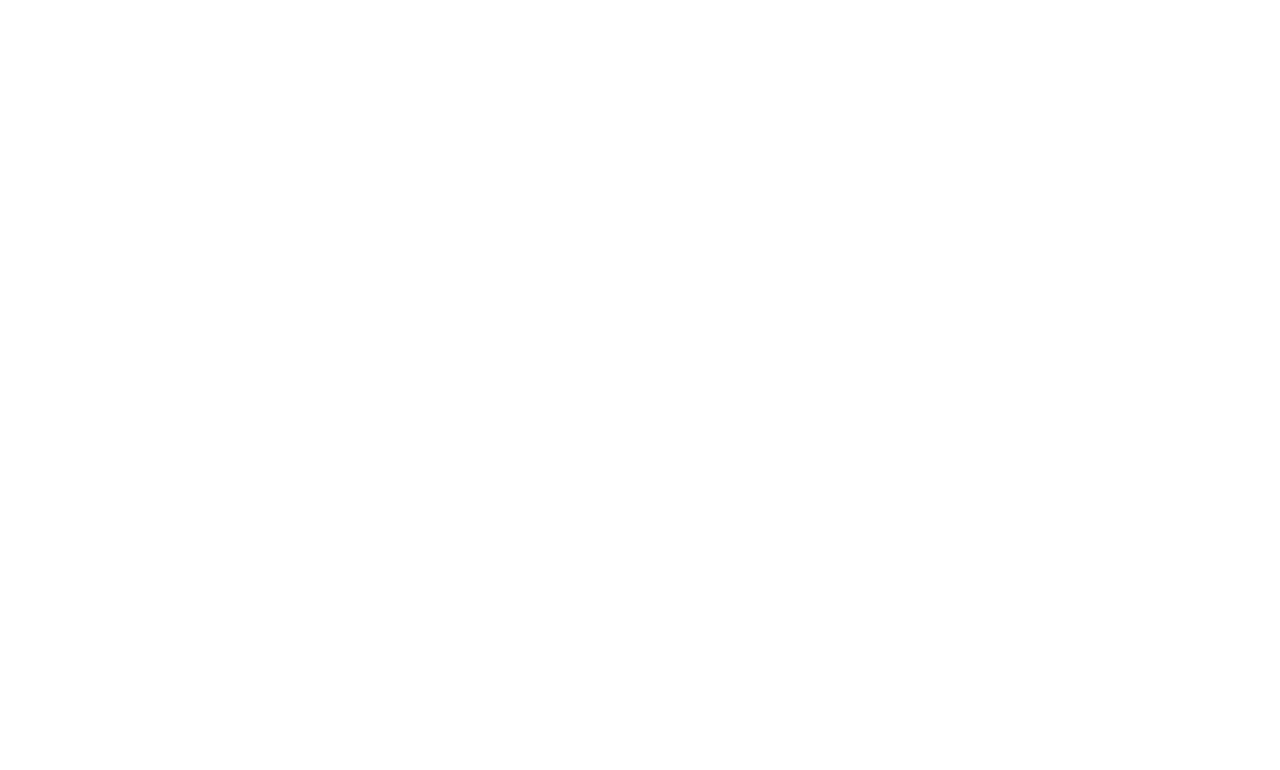
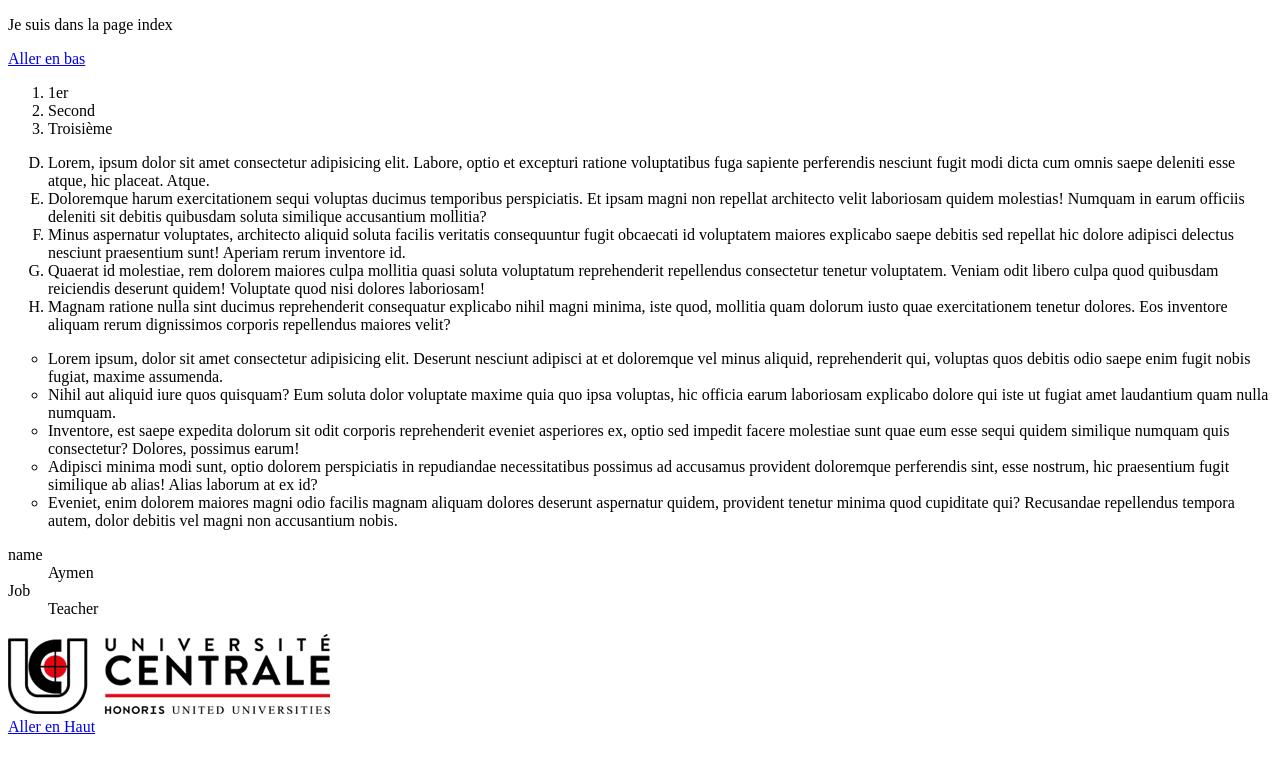
Before and after one commit to aymensellaouti/html52021, a plain HTML site: page index.html in a window 1280 px wide. Drawn offline with Linux system fonts and the light colour scheme.

Commit message:
debut html

```diff
--- a/index.html
+++ b/index.html
@@ -1,12 +1,94 @@
 <!DOCTYPE html>
 <html lang="en">
-<head>
-    <meta charset="UTF-8">
-    <meta name="viewport" content="width=device-width, initial-scale=1.0">
-    <meta name="keywords" content="web, html5, css3">
+  <head>
+    <meta charset="UTF-8" />
+    <meta name="viewport" content="width=device-width, initial-scale=1.0" />
+    <meta name="keywords" content="web, html5, css3" />
+    <!--     <meta http-equiv="refresh" content="5; url=first.html">
+ -->
     <title>Première page</title>
-</head>
-<body>
+  </head>
+  <body>
+    <p id="1stParagraphe">Je suis dans la page index</p>
+    <a href="#Bas">Aller en bas</a>
+    <ol>
+      <li>1er</li>
+      <li>Second</li>
+      <li>Troisième</li>
+    </ol>
+    <ol type="A" start="4">
+      <li>
+        Lorem, ipsum dolor sit amet consectetur adipisicing elit. Labore, optio
+        et excepturi ratione voluptatibus fuga sapiente perferendis nesciunt
+        fugit modi dicta cum omnis saepe deleniti esse atque, hic placeat.
+        Atque.
+      </li>
+      <li>
+        Doloremque harum exercitationem sequi voluptas ducimus temporibus
+        perspiciatis. Et ipsam magni non repellat architecto velit laboriosam
+        quidem molestias! Numquam in earum officiis deleniti sit debitis
+        quibusdam soluta similique accusantium mollitia?
+      </li>
+      <li>
+        Minus aspernatur voluptates, architecto aliquid soluta facilis veritatis
+        consequuntur fugit obcaecati id voluptatem maiores explicabo saepe
+        debitis sed repellat hic dolore adipisci delectus nesciunt praesentium
+        sunt! Aperiam rerum inventore id.
+      </li>
+      <li>
+        Quaerat id molestiae, rem dolorem maiores culpa mollitia quasi soluta
+        voluptatum reprehenderit repellendus consectetur tenetur voluptatem.
+        Veniam odit libero culpa quod quibusdam reiciendis deserunt quidem!
+        Voluptate quod nisi dolores laboriosam!
+      </li>
+      <li>
+        Magnam ratione nulla sint ducimus reprehenderit consequatur explicabo
+        nihil magni minima, iste quod, mollitia quam dolorum iusto quae
+        exercitationem tenetur dolores. Eos inventore aliquam rerum dignissimos
+        corporis repellendus maiores velit?
+      </li>
+    </ol>
 
-</body>
+    <ul type="circle">
+      <li>
+        Lorem ipsum, dolor sit amet consectetur adipisicing elit. Deserunt
+        nesciunt adipisci at et doloremque vel minus aliquid, reprehenderit qui,
+        voluptas quos debitis odio saepe enim fugit nobis fugiat, maxime
+        assumenda.
+      </li>
+      <li>
+        Nihil aut aliquid iure quos quisquam? Eum soluta dolor voluptate maxime
+        quia quo ipsa voluptas, hic officia earum laboriosam explicabo dolore
+        qui iste ut fugiat amet laudantium quam nulla numquam.
+      </li>
+      <li>
+        Inventore, est saepe expedita dolorum sit odit corporis reprehenderit
+        eveniet asperiores ex, optio sed impedit facere molestiae sunt quae eum
+        esse sequi quidem similique numquam quis consectetur? Dolores, possimus
+        earum!
+      </li>
+      <li>
+        Adipisci minima modi sunt, optio dolorem perspiciatis in repudiandae
+        necessitatibus possimus ad accusamus provident doloremque perferendis
+        sint, esse nostrum, hic praesentium fugit similique ab alias! Alias
+        laborum at ex id?
+      </li>
+      <li>
+        Eveniet, enim dolorem maiores magni odio facilis magnam aliquam dolores
+        deserunt aspernatur quidem, provident tenetur minima quod cupiditate
+        qui? Recusandae repellendus tempora autem, dolor debitis vel magni non
+        accusantium nobis.
+      </li>
+    </ul>
+
+    <dl>
+      <dt>name</dt>
+      <dd>Aymen</dd>
+      <dt>Job</dt>
+      <dd>Teacher</dd>
+    </dl>
+    <img src="assets/images/uc.png" alt="UC" /><br />
+    <a name="Bas"></a>
+    <a href="#1stParagraphe">Aller en Haut</a>
+  </body>
 </html>
```
Also changed, not shown: first.html (added, +11 -0 lines), assets/images/uc.png (added).
